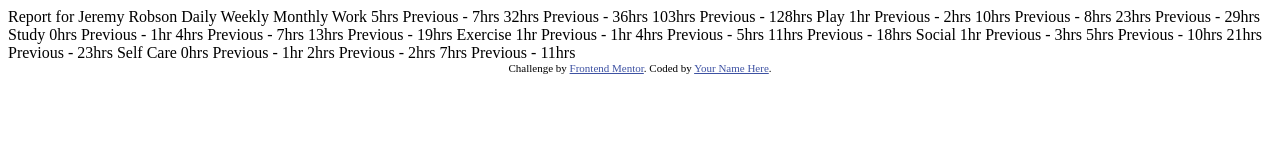
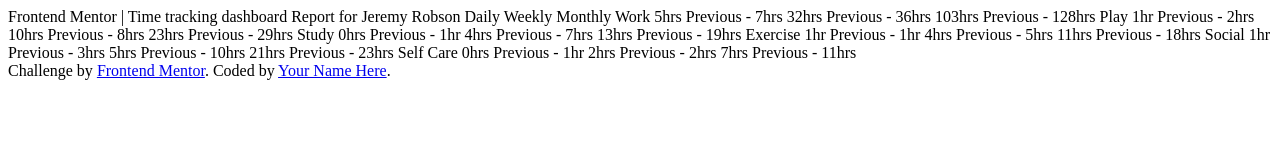
Before and after one commit to sdkdeepa/time-tracking-dashboard, a plain HTML site: page index.html in a window 1280 px wide. Drawn offline with Linux system fonts and the light colour scheme.

Commit message:
changes added

```diff
--- a/index.html
+++ b/index.html
@@ -4,15 +4,15 @@
   <meta charset="UTF-8">
   <meta name="viewport" content="width=device-width, initial-scale=1.0"> <!-- displays site properly based on user's device -->
 
-  <link rel="icon" type="image/png" sizes="32x32" href="./images/favicon-32x32.png">
-
+  <link rel="icon" type="image/png" sizes="32x32" href="/images/favicon-32x32.png">
+  <link rel="stylesheet" href="styles.css"
   <title>Frontend Mentor | Time tracking dashboard</title>
 
   <!-- Feel free to remove these styles or customise in your own stylesheet 👍 -->
-  <style>
+  <!-- <style>
     .attribution { font-size: 11px; text-align: center; }
     .attribution a { color: hsl(228, 45%, 44%); }
-  </style>
+  </style> -->
 </head>
 <body>
 
```
Also changed, not shown: images/favicon-32x32.png, styles.css (added).
